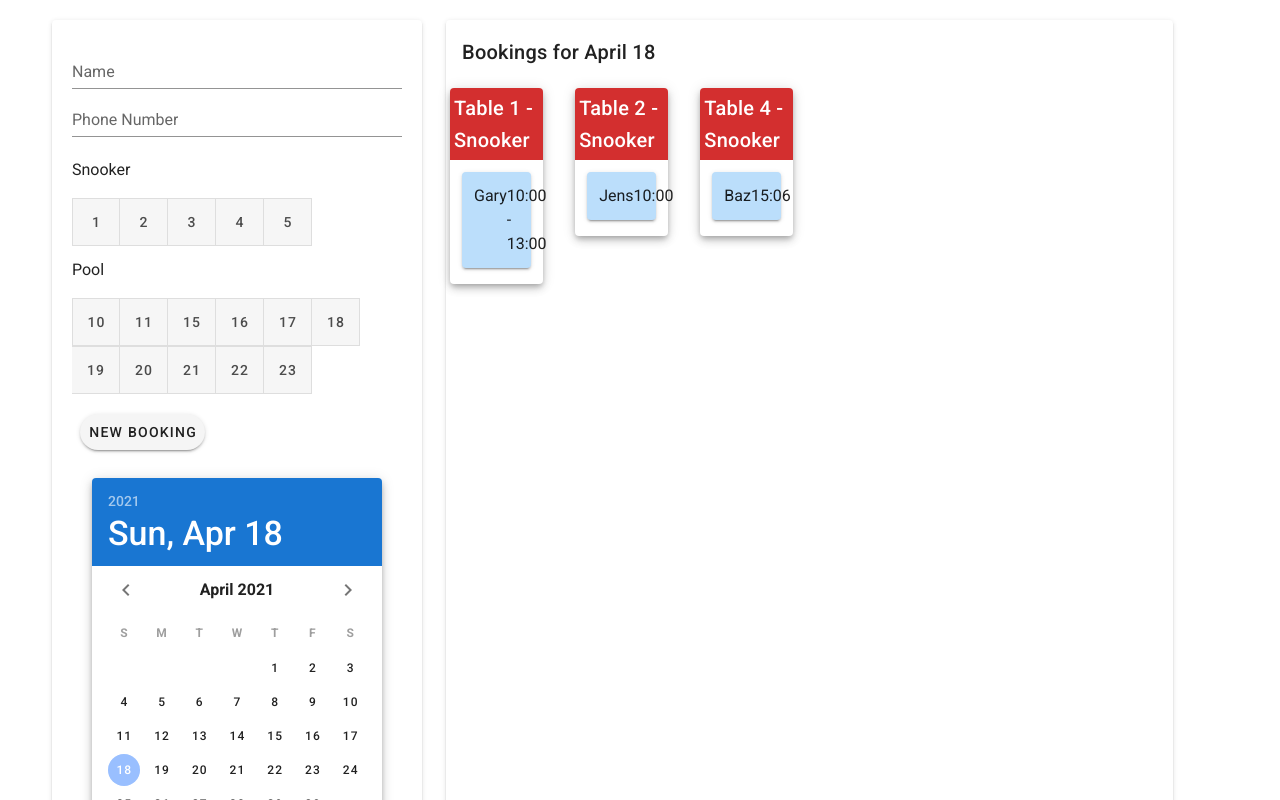
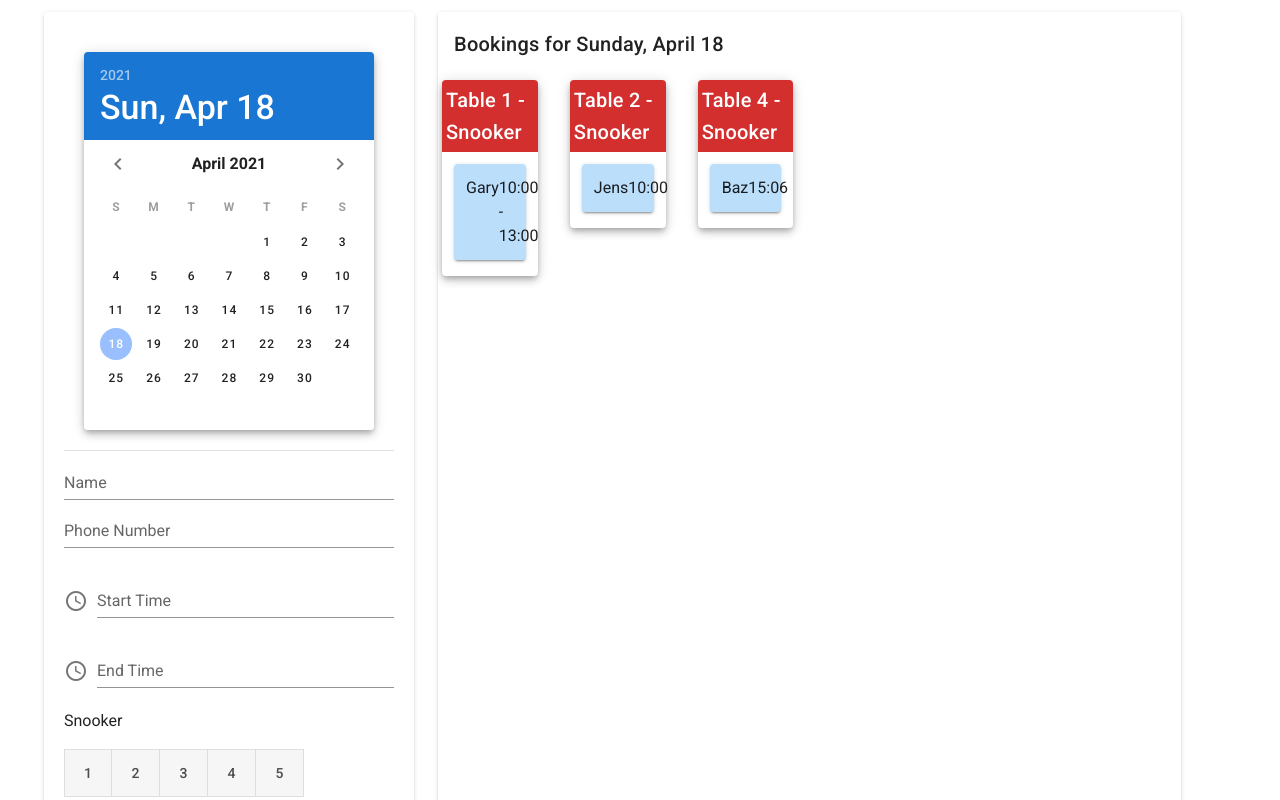
Before and after one commit to jensadria/pb-bookings, a Vue app: page / in a window 1280 px wide. Shown: the top 800 px of the page. Built offline with nearby package versions, Linux system fonts and the light colour scheme.

Commit message:
Fixed date display on the bookings container

```diff
--- a/src/App.vue
+++ b/src/App.vue
@@ -1,7 +1,13 @@
 <template>
   <v-app>
-    <v-container class="mx-5 pa-5 d-flex">
+    <v-container class="mx-5 pa-3 d-flex">
       <v-card class="mx-3 pa-5" max-width="370">
+        <v-date-picker
+          v-model="picker"
+          class="ma-5"
+          elevation="5"
+        ></v-date-picker>
+        <v-divider></v-divider>
         <form action="submit">
           <v-text-field label="Name" hide-details="auto"></v-text-field>
           <v-text-field
@@ -9,6 +15,65 @@
             label="Phone Number"
             required
           ></v-text-field>
+          <!-- START TIME PICKER -->
+          {{ startTime }}
+          <v-menu
+            ref="menu"
+            v-model="menu1"
+            :close-on-content-click="false"
+            :nudge-right="40"
+            :return-value.sync="time"
+            transition="scale-transition"
+            offset-y
+            max-width="290px"
+            min-width="290px"
+          >
+            <template v-slot:activator="{ on, attrs }">
+              <v-text-field
+                v-model="startTime"
+                label="Start Time"
+                prepend-icon="mdi-clock-time-four-outline"
+                readonly
+                v-bind="attrs"
+                v-on="on"
+              ></v-text-field>
+            </template>
+            <v-time-picker
+              v-if="menu1"
+              v-model="startTime"
+              full-width
+              @click:minute="$refs.menu.save(time)"
+            ></v-time-picker>
+          </v-menu>
+          <!-- END TIME PICKER -->
+          <v-menu
+            ref="menu"
+            v-model="menu2"
+            :close-on-content-click="false"
+            :nudge-right="40"
+            :return-value.sync="time"
+            transition="scale-transition"
+            offset-y
+            max-width="290px"
+            min-width="290px"
+          >
+            <template v-slot:activator="{ on, attrs }">
+              <v-text-field
+                v-model="endTime"
+                label="End Time"
+                prepend-icon="mdi-clock-time-four-outline"
+                readonly
+                v-bind="attrs"
+                v-on="on"
+              ></v-text-field>
+            </template>
+            <v-time-picker
+              v-if="menu2"
+              v-model="endTime"
+              full-width
+              @click:minute="$refs.menu.save(time)"
+            ></v-time-picker>
+          </v-menu>
           <div>
             <p>Snooker</p>
             <v-btn-toggle
@@ -32,6 +97,9 @@
               color="deep-blue accent-3"
               multiple
             >
+              <v-btn value="6">6</v-btn>
+              <v-btn value="8">8</v-btn>
+              <v-btn value="9">9</v-btn>
               <v-btn value="10">10</v-btn>
               <v-btn value="11">11</v-btn>
               <v-btn value="12">15</v-btn>
@@ -49,11 +117,6 @@
         <v-card-actions
           ><v-btn elevation="2" rounded>New Booking</v-btn></v-card-actions
         >
-        <v-date-picker
-          v-model="picker"
-          class="ma-5"
-          elevation="5"
-        ></v-date-picker>
       </v-card>
 
       <v-card class="mx-3 flex-grow-1">
@@ -86,15 +149,22 @@ export default {
     name: '',
     phoneNr: '',
     chooseGame: null,
-    tableNr: null,
+    tableNr: [],
     emailRules: [
       (v) => !!v || 'E-mail is required',
       (v) => /.+@.+\..+/.test(v) || 'E-mail must be valid',
     ],
+    startTime: null,
+    endTime: null,
+    menu1: false,
+    menu2: false,
   }),
   computed: {
     formattedDate() {
-      let todaysDate = format(new Date(), 'LLLL d');
+      let todaysDate = format(
+        new Date(this.picker.split('-').join(',')),
+        'EEEE, LLLL d'
+      );
       return todaysDate;
     },
     tablesBooked() {
--- a/src/store/index.js
+++ b/src/store/index.js
@@ -66,7 +66,7 @@ const state = {
       id: 4,
       name: 'John',
       date: '2021-04-20',
-      start_time: new Date().toISOString().substr(11, 5),
+      start_time: '13:00',
       end_time: null,
       table: ['5'],
       comments: null,
```
